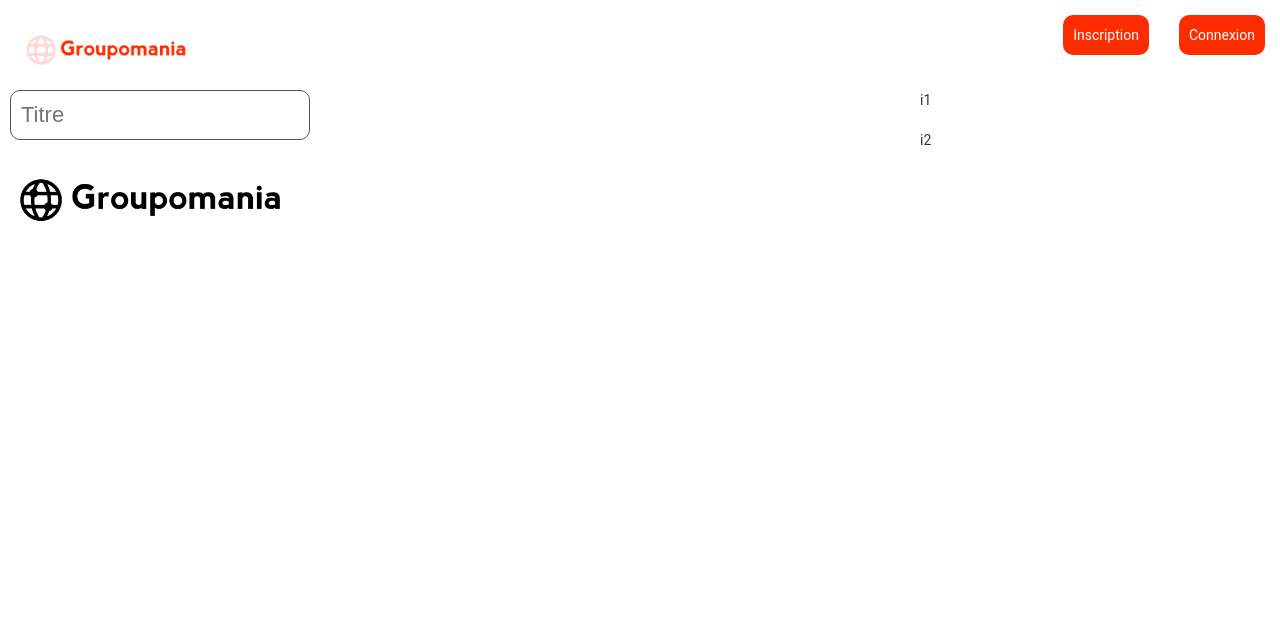
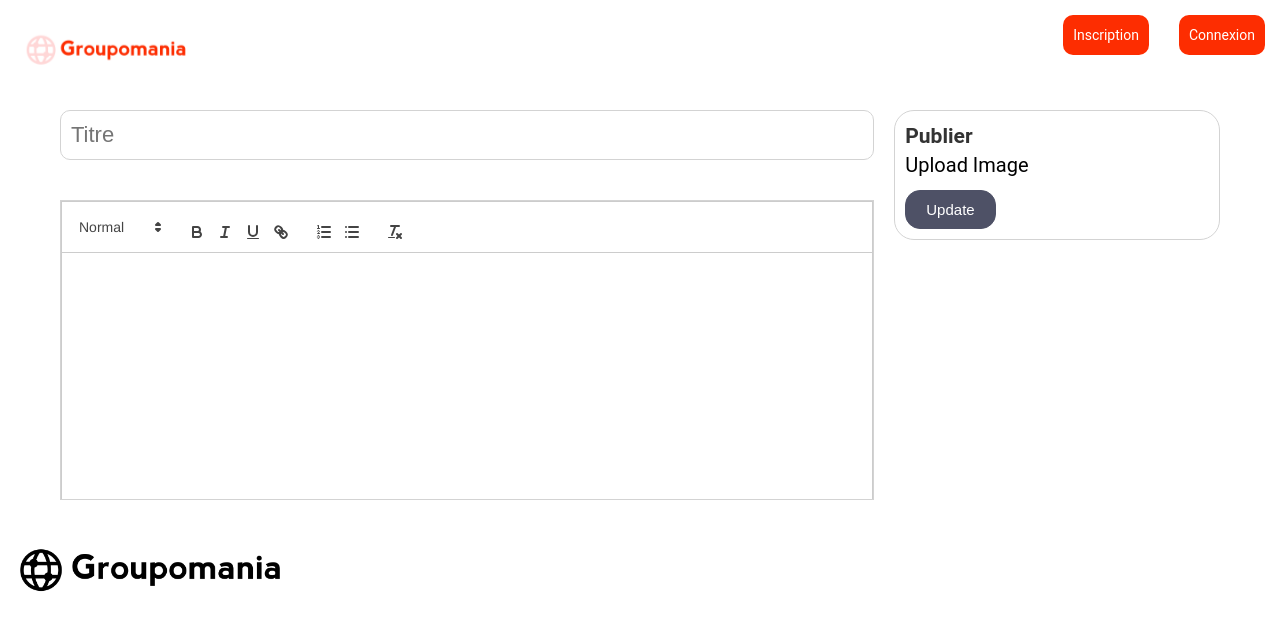
Before and after one commit to lokhiz/P7_leaute, a React (Create React App) app in the folder frontend/react-app/: page /publish in a window 1280 px wide. Shown: the top 630 px of the page. Built offline with nearby package versions, Linux system fonts and the light colour scheme.

Commit message:
logout added

```diff
--- a/frontend/react-app/src/App.js
+++ b/frontend/react-app/src/App.js
@@ -1,7 +1,6 @@
 import "./index.css";
 import { Link, Outlet } from "react-router-dom";
 import logo from "./assets/icon-left-font.png";
-import Footer from "./Components/Footer";
 
 const App = () => {
   return (
--- a/frontend/react-app/src/Components/Home.js
+++ b/frontend/react-app/src/Components/Home.js
@@ -1,4 +1,5 @@
 import { Link } from "react-router-dom";
+import axios from 'axios'
 
 export const Home = () => {
   const posts = [
@@ -24,6 +25,19 @@ export const Home = () => {
       img: "https://upload.wikimedia.org/wikipedia/commons/thumb/b/b6/Image_created_with_a_mobile_phone.png/800px-Image_created_with_a_mobile_phone.png",
     },
   ];
+
+  async function userLogout(e) {
+    e.preventDefault()
+
+    try {
+      await axios.post('http://localhost:5000/api/auth/logout', {
+
+      })
+    } catch (error) {
+      console.log(error);
+    }
+  }
+
   return (
     <>
       <div className="Home">
@@ -47,7 +61,7 @@ export const Home = () => {
           ))}
         </div>
       </div>
-      <Link to={"/login"} className="disconnect-button">
+      <Link onClick={userLogout} to={"/homepage"} className="disconnect-button">
         Déconnexion
       </Link>
     </>
--- a/frontend/react-app/src/Components/Write.js
+++ b/frontend/react-app/src/Components/Write.js
@@ -1,12 +1,27 @@
+import { useState } from 'react'
+import ReactQuill from "react-quill";
+import "react-quill/dist/quill.snow.css";
+
 const Write = () => {
+  const [value, setValue] = useState("");
+
   return (
     <div className="write">
       <div className="content-write">
-        <input type="text" className="text-write" placeholder="Titre" />
+        <input type="text" className="title-write" placeholder="Titre" />
+        <div className="editor-container">
+          <ReactQuill className='editor' theme="snow" value={value} onChange={setValue} />
+        </div>
       </div>
       <div className="menu-write">
-        <div className="item">i1</div>
-        <div className="item">i2</div>
+        <div className="item-write">
+          <h2>Publier</h2>
+          <input style={{display: "none"}} type="file" id="file" name="" />
+          <label htmlFor="file">Upload Image</label>
+          <div className="buttons">
+            <button>Update</button>
+          </div>
+        </div>
       </div>
     </div>
   );
--- a/frontend/react-app/src/index.css
+++ b/frontend/react-app/src/index.css
@@ -56,10 +56,9 @@ input {
   width: 300px;
   height: 50px;
   border-radius: 10px;
-  border: 1px solid #4e5166;
+  border: 1px solid lightgray;
   padding: 0 10px;
   font-size: 22px;
-  margin: 0 10px;
 }
 
 .title {
@@ -378,12 +377,24 @@ p {
 
 .write {
   margin-top: 20px;
+  padding: 20px 60px;
   display: flex;
   gap: 20px;
 }
 
 .content-write {
   flex: 5;
+}
+
+.editor {
+  height: 100%;
+  border: none;
+}
+
+.editor-container {
+  height: 300px;
+  overflow: scroll;
+  border: 1px solid lightgray;
 }
 
 .menu-write {
@@ -393,8 +404,16 @@ p {
   gap: 20px;
 }
 
-.text-write {
+.title-write {
+  margin-bottom: 40px;
+  width: 100%;
   position: relative;
+}
+
+.item-write {
+  border: 1px solid lightgray;
+  border-radius: 20px;
+  padding: 10px;
 }
 
 /* Footer */
```
Also changed, not shown: 2 other files (tests, documents, lock files or other folders).
